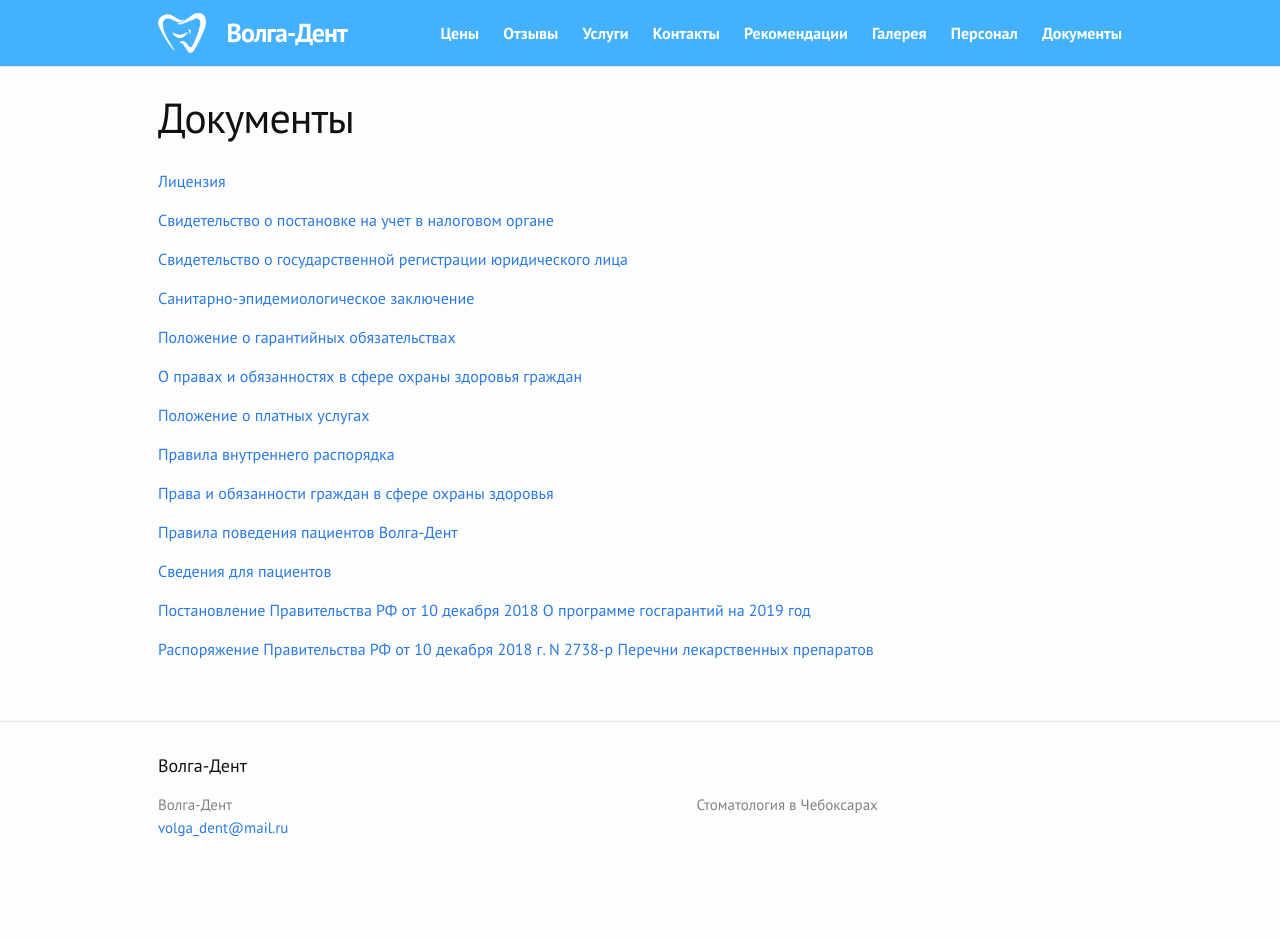
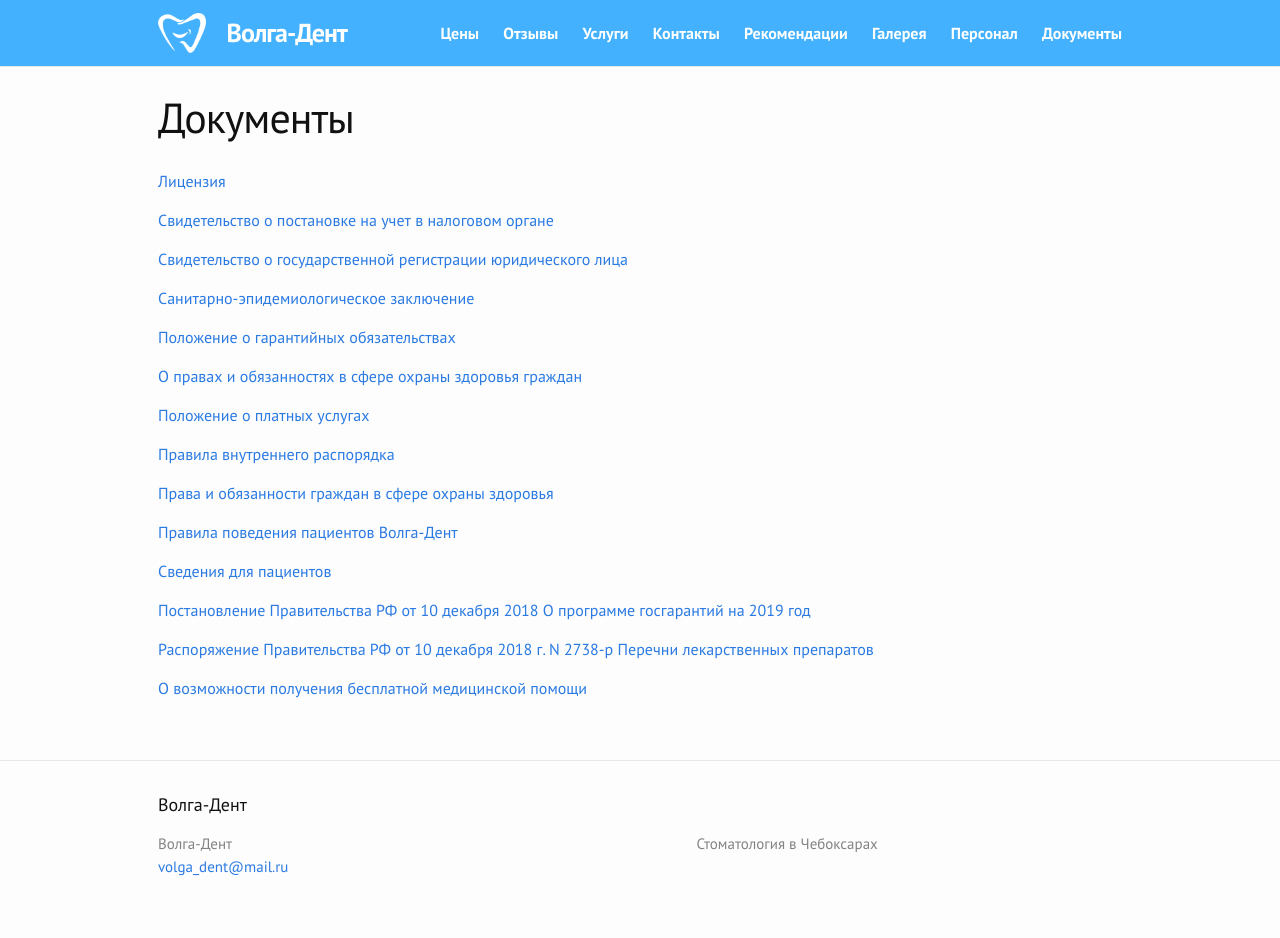
Before and after one commit to albus-dentes/albus-dentes.github.io, a Jekyll site: the page built from documents/index.md, in a window 1280 px wide. Built offline with Jekyll 4.4.1, drawn with Linux system fonts in a browser that asks for light colours; before the commit the page ends 900 px from its top, so only the background shows below that.

Commit message:
Update docs

```diff
--- a/documents/index.md
+++ b/documents/index.md
@@ -27,3 +27,5 @@
 [Постановление Правительства РФ от 10 декабря 2018 О программе госгарантий на 2019 год](/assets/free.docx)
 
 [Распоряжение Правительства РФ от 10 декабря 2018 г. N 2738-р Перечни лекарственных препаратов](/assets/perechni-lekarstvennyh-preparatov.doc)
+
+[О возможности получения бесплатной медицинской помощи](/assets/о-vozmozhnosti-polucheniya-besplatnoj-medicinskoj-pomoshhi.doc)
```
Also changed, not shown: 1 other file.
